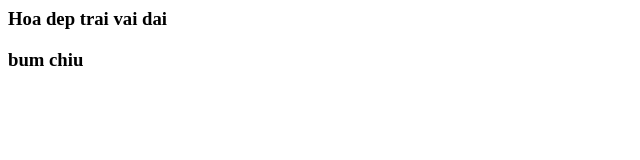
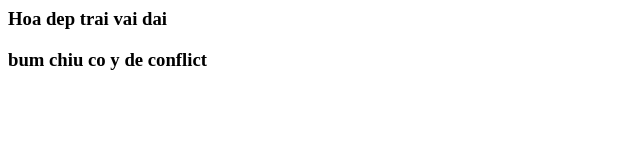
Before and after one commit to tieutrunghoa1198/Interacting-with-git, a plain HTML site: page index.html in a window 1280 px wide. Shown: the whole page, without its empty margins (0-640 px from the left). Drawn offline with Linux system fonts and the light colour scheme.

Commit message:
update index

```diff
--- a/index.html
+++ b/index.html
@@ -1,4 +1,4 @@
 <div>
     <h3>Hoa dep trai vai dai</h3>
-    <h3>bum chiu</h3>
+    <h3>bum chiu co y de conflict</h3>
 </div>
```
